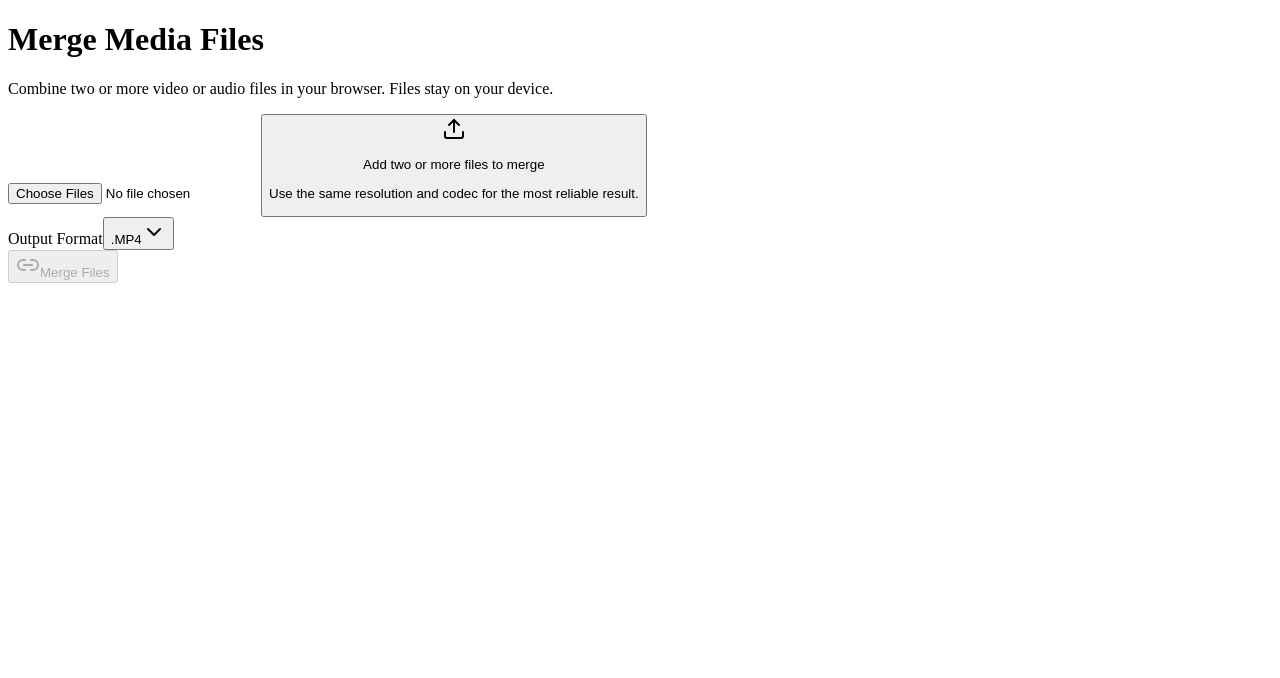
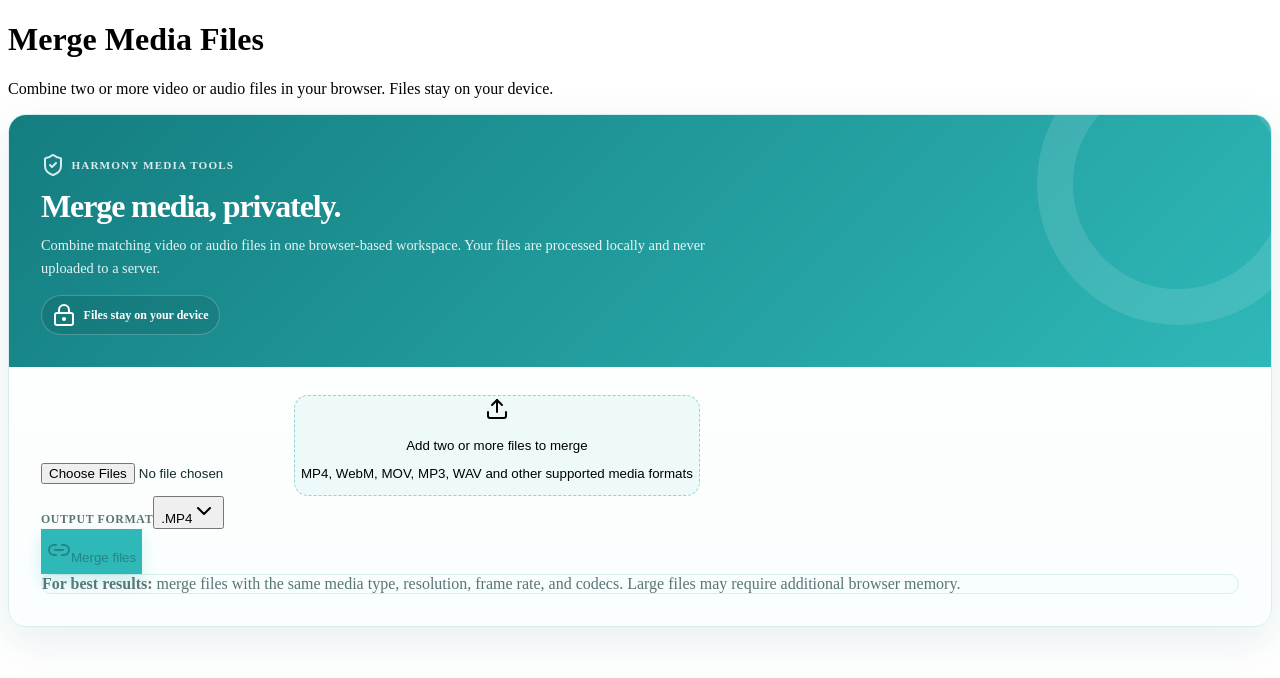
Before and after one commit to Chukwuemerie-ezieke/harmony-media-tools, a React (Vite) app in the folder client/: page /merge in a window 1280 px wide. Shown: the top 678 px of the page. Built offline with nearby package versions, Linux system fonts and the light colour scheme; a web font is replaced by a local one.

Commit message:
Apply Harmony Docs UI to Merge workspace

```diff
--- a/client/src/components/merge-panel.tsx
+++ b/client/src/components/merge-panel.tsx
@@ -1,11 +1,11 @@
 import { useRef, useState } from "react";
 import { Button } from "@/components/ui/button";
-import { Card, CardContent } from "@/components/ui/card";
 import { Progress } from "@/components/ui/progress";
 import { Select, SelectContent, SelectItem, SelectTrigger, SelectValue } from "@/components/ui/select";
 import { useToast } from "@/hooks/use-toast";
 import { useMergeFiles } from "@/hooks/use-merge-files";
-import { FileAudio, FileVideo, Link2, Loader2, Upload, X } from "lucide-react";
+import { FileAudio, FileVideo, Link2, Loader2, LockKeyhole, ShieldCheck, Upload, X } from "lucide-react";
+import "./harmony-workspace.css";
 
 const VIDEO_FORMATS = ["mp4", "webm", "avi", "mkv", "mov"];
 const AUDIO_FORMATS = ["mp3", "wav", "aac", "ogg", "flac", "m4a"];
@@ -19,7 +19,7 @@ function formatFileSize(bytes: number): string {
 
 export function MergePanel() {
   const { toast } = useToast();
-  const { mergeFiles, progress, message, loaded, loading } = useMergeFiles();
+  const { mergeFiles, progress, message } = useMergeFiles();
   const inputRef = useRef<HTMLInputElement>(null);
 
   const [files, setFiles] = useState<File[]>([]);
@@ -103,8 +103,22 @@ export function MergePanel() {
   };
 
   return (
-    <Card>
-      <CardContent className="p-6 space-y-4">
+    <section className="harmony-workspace">
+      <div className="harmony-workspace__shell">
+        <header className="harmony-workspace__hero">
+          <div className="harmony-workspace__eyebrow">
+            <ShieldCheck className="h-3.5 w-3.5" /> Harmony Media Tools
+          </div>
+          <h2 className="harmony-workspace__title">Merge media, privately.</h2>
+          <p className="harmony-workspace__subtitle">
+            Combine matching video or audio files in one browser-based workspace. Your files are processed locally and never uploaded to a server.
+          </p>
+          <div className="harmony-workspace__trust">
+            <LockKeyhole className="h-3.5 w-3.5" /> Files stay on your device
+          </div>
+        </header>
+
+        <div className="harmony-workspace__body space-y-5">
           <input
             ref={inputRef}
             type="file"
@@ -119,21 +133,23 @@ export function MergePanel() {
 
           <button
             type="button"
-          className="w-full rounded-lg border border-dashed bg-card/50 px-4 py-8 text-center hover:bg-muted/50"
+            className="harmony-workspace__dropzone w-full px-4 py-8 text-center"
             onClick={() => inputRef.current?.click()}
           >
-          <Upload className="mx-auto mb-2 h-6 w-6 text-muted-foreground" />
-          <p className="text-sm font-medium">Add two or more files to merge</p>
+            <Upload className="mx-auto mb-3 h-7 w-7 text-primary" />
+            <p className="text-sm font-semibold">Add two or more files to merge</p>
             <p className="mt-1 text-xs text-muted-foreground">
-            Use the same resolution and codec for the most reliable result.
+              MP4, WebM, MOV, MP3, WAV and other supported media formats
             </p>
           </button>
 
           {files.length > 0 && (
+            <section>
+              <p className="harmony-workspace__section-label">Merge queue · {files.length} file{files.length === 1 ? "" : "s"}</p>
               <div className="space-y-2">
                 {files.map((file, index) => (
-              <div key={`${file.name}-${file.size}-${index}`} className="flex items-center justify-between rounded-md border px-3 py-2">
-                <div className="flex min-w-0 items-center gap-2">
+                  <div key={`${file.name}-${file.size}-${index}`} className="harmony-workspace__file flex items-center justify-between rounded-md border px-3 py-2.5">
+                    <div className="flex min-w-0 items-center gap-2.5">
                       {file.type.startsWith("video/") ? (
                         <FileVideo className="h-4 w-4 shrink-0 text-primary" />
                       ) : (
@@ -144,16 +160,18 @@ export function MergePanel() {
                         <p className="text-xs text-muted-foreground">{formatFileSize(file.size)}</p>
                       </div>
                     </div>
-                <Button type="button" variant="ghost" size="icon" onClick={() => removeFile(index)}>
+                    <Button aria-label={`Remove ${file.name}`} type="button" variant="ghost" size="icon" onClick={() => removeFile(index)}>
                       <X className="h-4 w-4" />
                     </Button>
                   </div>
                 ))}
               </div>
+            </section>
           )}
 
+          <section className="grid gap-3 sm:grid-cols-[1fr_auto] sm:items-end">
             <div className="space-y-2">
-          <label className="text-sm font-medium">Output Format</label>
+              <label className="harmony-workspace__section-label block">Output format</label>
               <Select value={outputFormat} onValueChange={setOutputFormat}>
                 <SelectTrigger>
                   <SelectValue />
@@ -167,29 +185,43 @@ export function MergePanel() {
                 </SelectContent>
               </Select>
             </div>
+            <Button className="harmony-workspace__action w-full sm:w-auto" onClick={handleMerge} disabled={files.length < 2 || processing}>
+              {processing ? <Loader2 className="mr-2 h-4 w-4 animate-spin" /> : <Link2 className="mr-2 h-4 w-4" />}
+              {processing ? "Merging files..." : "Merge files"}
+            </Button>
+          </section>
 
-        <Button className="w-full" onClick={handleMerge} disabled={files.length < 2 || processing}>
-          {processing ? <Loader2 className="mr-2 h-4 w-4 animate-spin" /> : <Link2 className="mr-2 h-4 w-4" />}
-          {processing ? "Merging..." : loaded || loading ? "Merge Files" : "Merge Files"}
-        </Button>
+          <div className="harmony-workspace__notice px-3 py-2.5 text-xs leading-relaxed">
+            <strong>For best results:</strong> merge files with the same media type, resolution, frame rate, and codecs. Large files may require additional browser memory.
+          </div>
 
           {processing && (
-          <div className="space-y-2">
+            <section className="space-y-2 rounded-md border border-border bg-muted/30 p-3">
+              <div className="flex items-center justify-between text-xs font-medium">
+                <span>Processing locally</span>
+                <span>{progress}%</span>
+              </div>
               <Progress value={progress} className="h-2" />
-            <p className="truncate text-xs text-muted-foreground">{message || "Preparing merge..."}</p>
-          </div>
+              <p className="truncate text-xs text-muted-foreground">{message || "Preparing merge engine..."}</p>
+            </section>
           )}
 
           {outputUrl && (
-          <div className="rounded-md border bg-muted/40 p-3">
-            <p className="text-sm font-medium">{outputName}</p>
-            <p className="mb-3 text-xs text-muted-foreground">{formatFileSize(outputSize)}</p>
-            <Button type="button" className="w-full" onClick={downloadOutput}>
+            <section className="harmony-workspace__result p-4">
+              <div className="mb-3 flex items-start gap-2">
+                <ShieldCheck className="mt-0.5 h-4 w-4 shrink-0 text-primary" />
+                <div>
+                  <p className="text-sm font-semibold">Merge complete</p>
+                  <p className="mt-0.5 break-all text-xs text-muted-foreground">{outputName} · {formatFileSize(outputSize)}</p>
+                </div>
+              </div>
+              <Button type="button" className="harmony-workspace__action w-full" onClick={downloadOutput}>
                 Download merged file
               </Button>
+            </section>
+          )}
         </div>
-        )}
-      </CardContent>
-    </Card>
+      </div>
+    </section>
   );
 }
```
Lines whose indentation alone changed are shown as unchanged.
